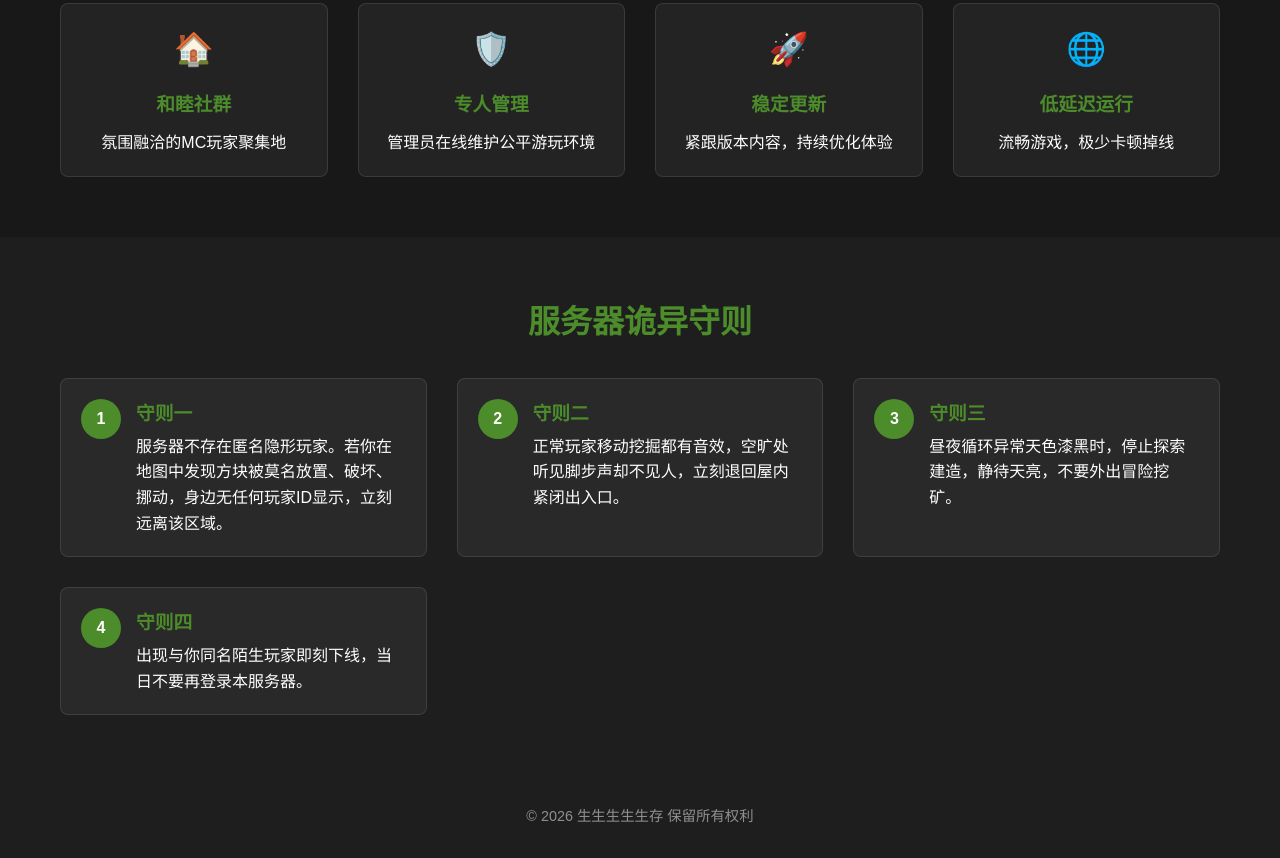
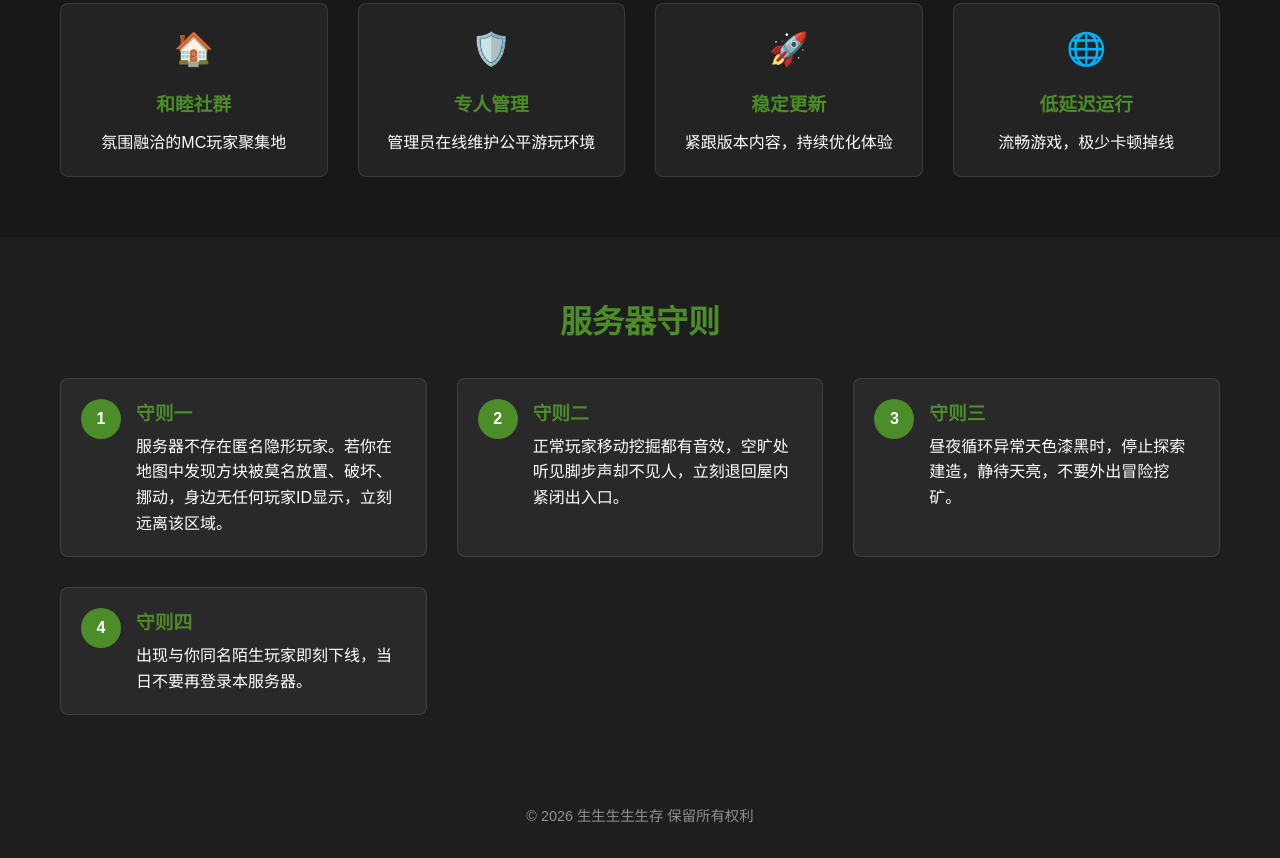
Before and after one commit to oneffsd/oneffsd.github.io, a plain HTML site: page index.html in a window 1280 px wide. Shown: the part 847-1705 px from the top of the page. Drawn offline with Linux system fonts and the light colour scheme; no server answers.

Commit message:
Update index.html

```diff
--- a/index.html
+++ b/index.html
@@ -198,7 +198,7 @@
 
 <section class="rule-wrap">
     <div class="container">
-        <h2 class="sec-title scroll-item">服务器诡异守则</h2>
+        <h2 class="sec-title scroll-item">服务器守则</h2>
         <div class="rule-grid">
             <div class="rule-card scroll-item">
                 <span class="rule-num">1</span>
```
